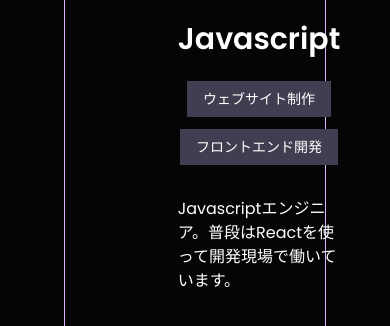
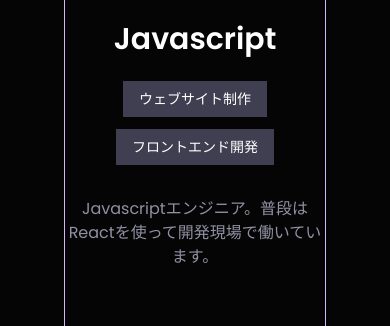
Before and after one commit to shusaku009/tailwindcss-udemy, a website: page src/index.html in a window 390 px wide. Shown: the part 2908-3234 px from the top of the page. Drawn offline with Linux system fonts and the light colour scheme.

Commit message:
Fix: レスポンシブに対応

```diff
--- a/src/index.html
+++ b/src/index.html
@@ -68,20 +68,20 @@
         <h2 class="secondary-title">スキルスタック</h2>
         <p class="section-paragraph">私は以下のプログラミング言語を10年以上取り扱ってきました</p>
         <div class="my-16">
-          <div class="w-full border border-purple-300 py-16 lg:px-32 lg:py-20 flex justify-center lg:justify-start flex-wrap space-x-32">
+          <div class="w-full border border-purple-300 py-16 lg:px-32 lg:py-20 flex justify-center lg:justify-start flex-wrap lg:space-x-32 hover:border-yellow-300 transition-all duration-300 cursor-pointer">
             <!-- 言語のロゴ -->
             <div class="mb-6 lg:mg-0 self-center">
               <i class="fa-brands fa-square-js text-9xl text-yellow-300"></i>
             </div>
 
             <!-- スキルの説明 -->
-            <div>
+            <div class="text-center flex flex-wrap justify-center lg:text-left lg:block">
               <h3 class="text-3xl font-semibold">Javascript</h3>
               <div class="flex flex-wrap w-full justify-center gap-3 lg:w-auto lg:justify-start mt-6 mb-8">
                 <div class="badge">ウェブサイト制作</div>
                 <div class="badge">フロントエンド開発</div>
               </div>
-              <p>
+              <p class="text-secondary">
                 Javascriptエンジニア。普段はReactを使って開発現場で働いています。
               </p>
             </div>
```
Also changed, not shown: dist/output.css.
